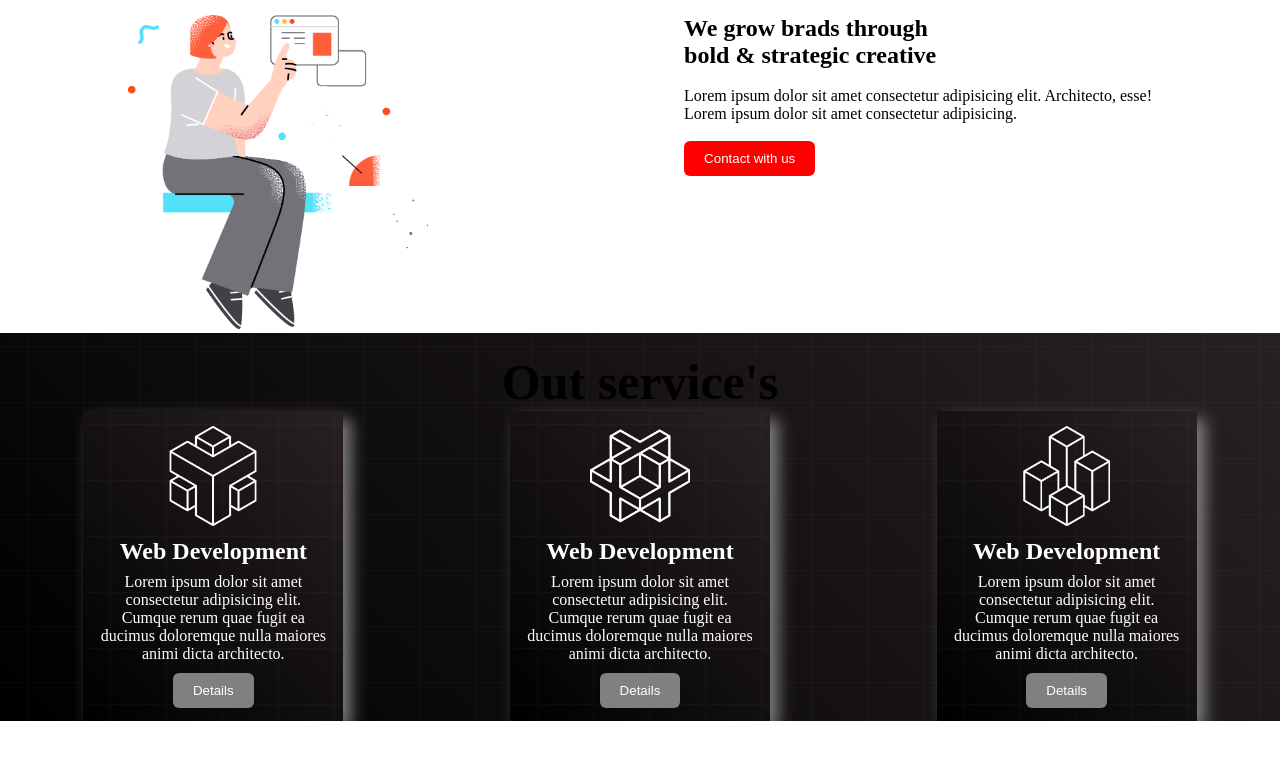
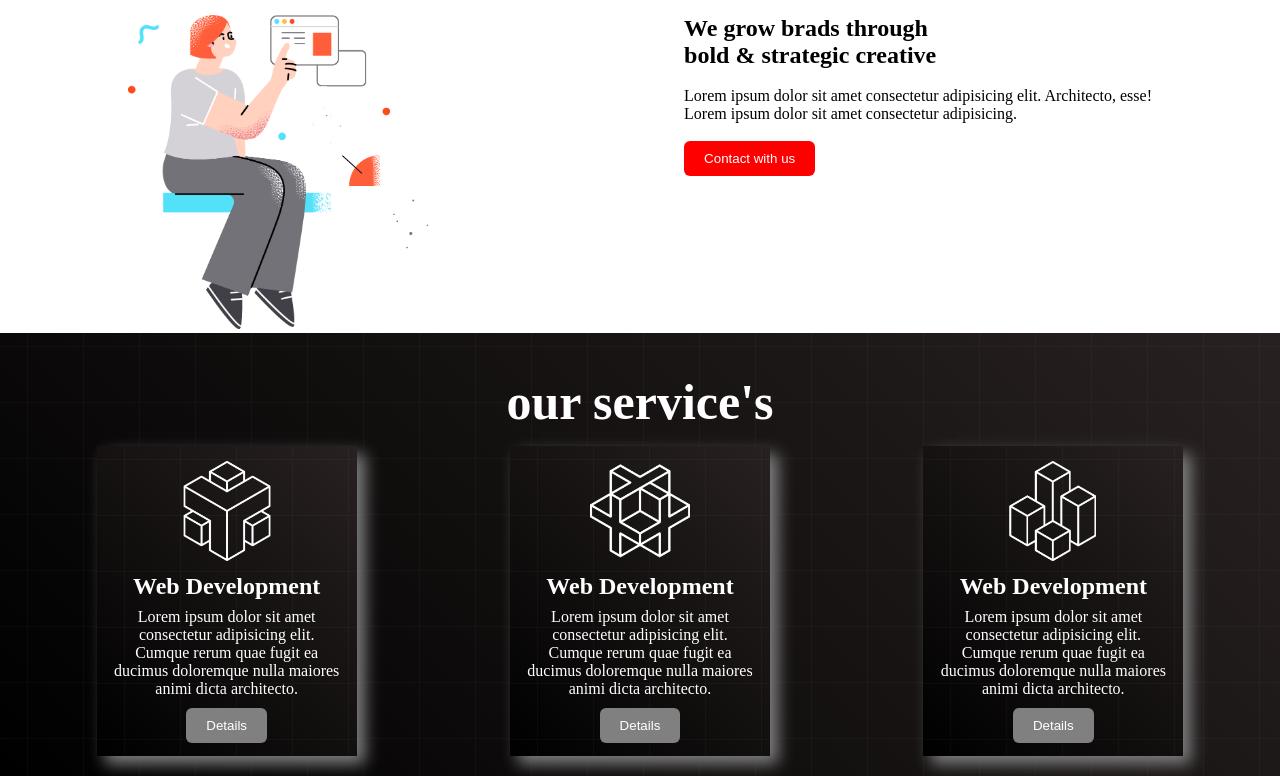
Before and after one commit to hossaintaufiq/NEW-UI, a plain HTML site: page index.html in a window 1280 px wide. Shown: the part 972-1748 px from the top of the page. Before the commit the page ends 1693 px from the top, so only its background shows below. Drawn offline with Linux system fonts and the light colour scheme.

Commit message:
service section done

```diff
--- a/index.html
+++ b/index.html
@@ -70,8 +70,8 @@
 
       <!-- our service's section starts -->
       <section>
-        <div class="our-services-container">
-            <h1 class="about">Out service's</h1>
+        <div class="our-services-container" style="padding: 20px;color: white;">
+            <h1 class="about" style="padding-bottom:15px;">our service's</h1>
             <div class="services">
                 <div class="service">
                     <img src="Icon/0.png" alt="icon" class="icon">
```
